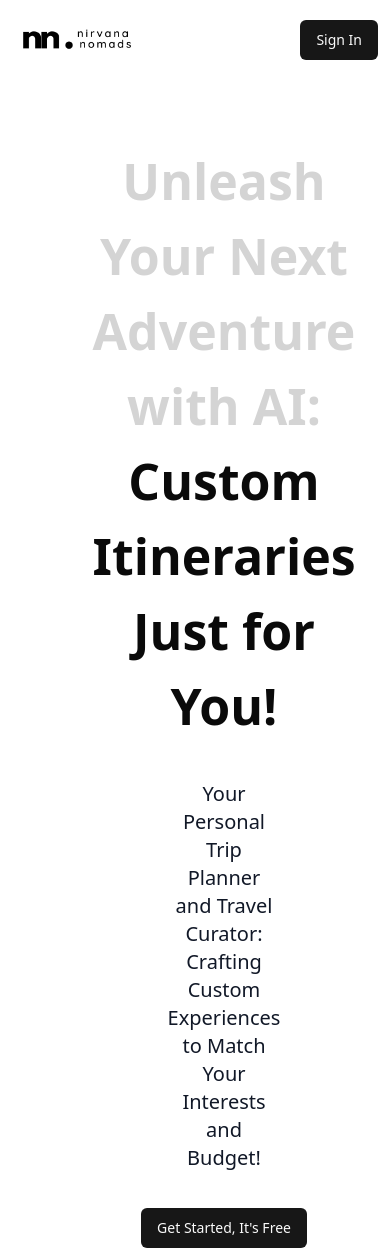
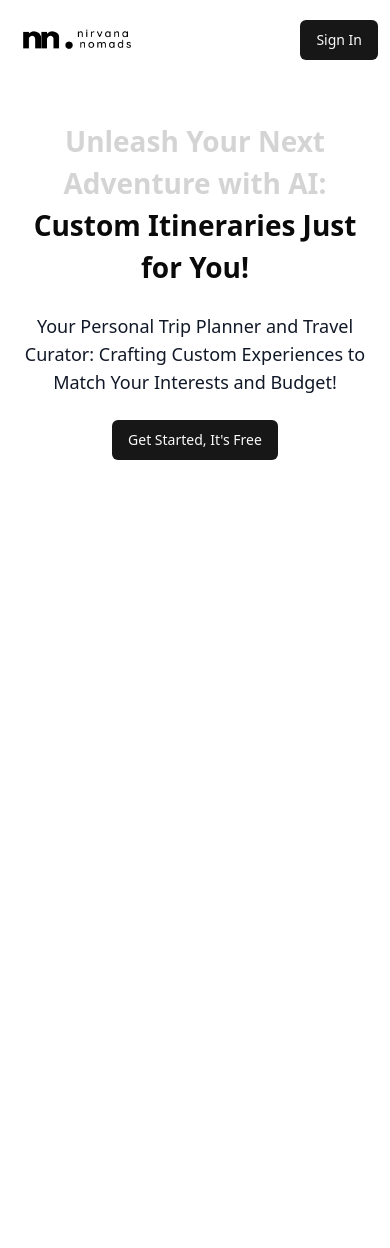
Before and after one commit to sajal221202/AiTripPlanner, a React (Vite) app: page / in a window 390 px wide. After the commit the page ends 844 px from the top, so only its background shows below. Built offline with nearby package versions, Linux system fonts and the light colour scheme; no server answers.

Commit message:
Update Hero.jsx

```diff
--- a/src/components/custom/Hero.jsx
+++ b/src/components/custom/Hero.jsx
@@ -6,18 +6,21 @@ import { Link } from 'react-router-dom'
 
 function Hero() {
   return (
-    <div className='flex flex-col items-center mx-56 gap-9'>
-      <h1 className='font-extrabold text-[50px] text-center mt-16'>
-        <span className='text-[#D4D4D4]'>Unleash Your Next Adventure with AI: </span>
-         Custom Itineraries Just for You!</h1>
-         <p className='text-xl text-gray-900 text-center'>Your Personal Trip Planner and Travel Curator:
-          Crafting Custom Experiences to Match Your Interests and Budget!</p>
+    <div className='flex flex-col items-center px-6 sm:px-10 md:px-20 lg:px-32 xl:px-40 2xl:px-56 gap-6 sm:gap-7 md:gap-8 lg:gap-9'>
+  <h1 className='font-extrabold text-[28px] sm:text-[36px] md:text-[42px] lg:text-[50px] text-center mt-10 sm:mt-12 md:mt-14 lg:mt-16'>
+    <span className='text-[#D4D4D4]'>Unleash Your Next Adventure with AI: </span>
+    Custom Itineraries Just for You!
+  </h1>
+  <p className='text-lg sm:text-xl md:text-2xl text-gray-900 text-center'>
+    Your Personal Trip Planner and Travel Curator:
+    Crafting Custom Experiences to Match Your Interests and Budget!
+  </p>
 
-          {/* now we will connect this get started with create trip component by using link tag */}
-          <Link to={'/create-trip'}>
-          <Button>Get Started, It's Free</Button>
-          </Link>
-    </div>
+  <Link to={'/create-trip'}>
+    <Button className='py-2 px-4 sm:py-3 sm:px-6 md:py-4 md:px-8'>Get Started, It's Free</Button>
+  </Link>
+</div>
+
   )
 }
 
```
